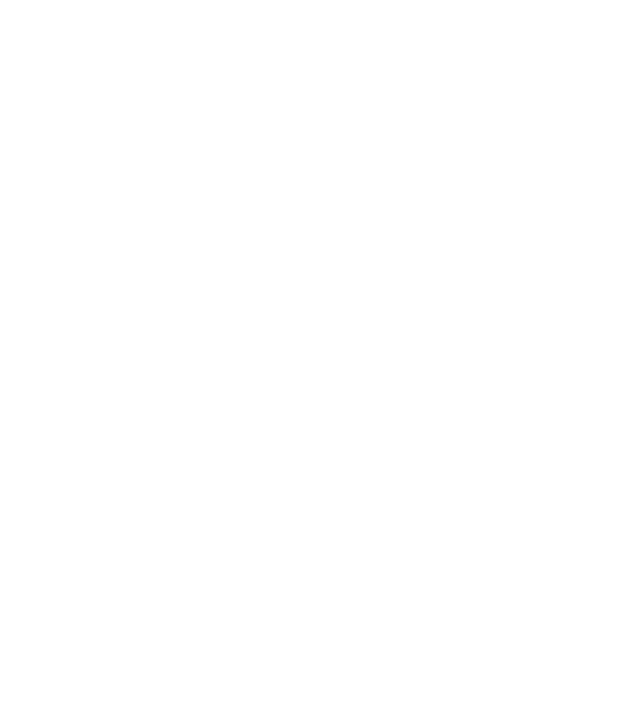
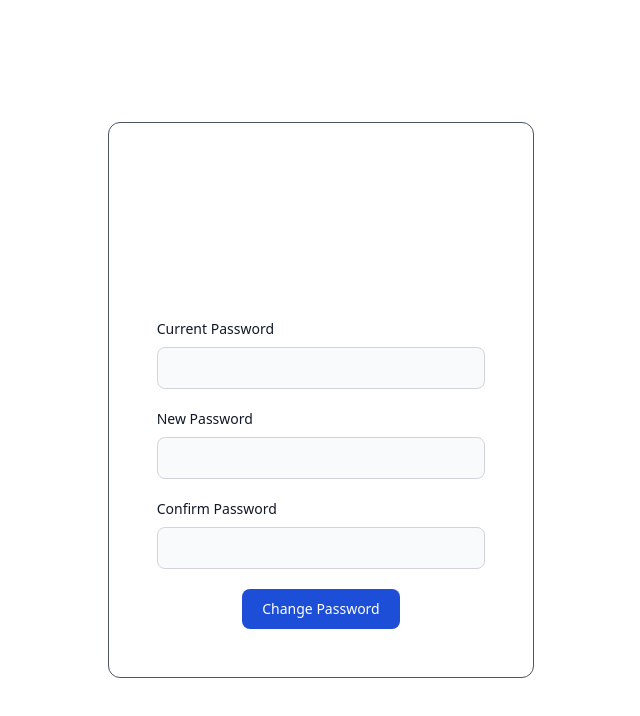
Before and after one commit to jinkukalathiya/Library-management-system, a React (Vite) app: page /ChangePassword in a window 1280 px wide. Before the commit this address had no page. Shown: the top 716 px of the page, without its empty margins (319-959 px from the left). Built offline with nearby package versions, Linux system fonts and the light colour scheme.

Commit message:
changpassword-Ui

```diff
--- a/src/App.jsx
+++ b/src/App.jsx
@@ -4,6 +4,7 @@
 import { BrowserRouter, Route, Routes } from 'react-router-dom'
 import LoginPage from './pages/auth/LoginPage'
 import ForgotPassword from './pages/auth/forgotPassword'
+import ChangePassword from './pages/auth/ChangPassword'
 
 function App() {
   return (
@@ -12,6 +13,7 @@
         <Routes>
           <Route path='/login' element={<LoginPage />} />
           <Route path='/forgotPassword' element={<ForgotPassword />} />
+          <Route path='/ChangePassword' element={<ChangePassword />} />
         </Routes>
       </BrowserRouter>
     </>
--- /dev/null
+++ b/src/pages/auth/ChangPassword.jsx
@@ -0,0 +1,107 @@
+import React from 'react';
+import { useFormik } from 'formik';
+import * as Yup from 'yup';
+
+const ChangePassword = () => {
+    const formik = useFormik({
+        initialValues: {
+            currentPassword: '',
+            newPassword: '',
+            confirmPassword: '',
+        },
+        validationSchema: Yup.object({
+            currentPassword: Yup.string()
+                .required('Current password is required'),
+            newPassword: Yup.string()
+                .min(8, 'New password must be at least 8 characters')
+                .required('New password is required'),
+            confirmPassword: Yup.string()
+                .oneOf([Yup.ref('newPassword'), null], 'Passwords must match')
+                .required('Confirm password is required'),
+        }),
+        onSubmit: values => {
+            alert('Password changed:\n' + JSON.stringify(values, null, 2));
+        },
+    });
+
+    return (
+        <div className='dark:bg-gray-900 h-screen flex items-center'>
+            <div className="container mx-auto flex flex-col justify-center items-center">
+                <div className='border-1 border-gray-600 min-xl:w-4/12 rounded-xl p-12'>
+                    <div className='py-14'>
+                        <h1 className='text-3xl font-bold text-white text-center'>Forgot Password ?</h1>
+                    </div>
+                    <form
+                        onSubmit={formik.handleSubmit}
+                        className="flex flex-col w-full justify-center items-center"
+                    >
+                        {/* Current Password */}
+                        <div className="mb-5 w-full">
+                            <label htmlFor="currentPassword" className="block mb-2 text-sm font-medium text-gray-900 dark:text-white">
+                                Current Password
+                            </label>
+                            <input
+                                id="currentPassword"
+                                name="currentPassword"
+                                type="password"
+                                className="bg-gray-50 border border-gray-300 text-gray-900 text-sm rounded-lg focus:ring-blue-500 focus:border-blue-500 block w-full p-2.5 dark:bg-gray-700 dark:border-gray-600 dark:text-white"
+                                onChange={formik.handleChange}
+                                onBlur={formik.handleBlur}
+                                value={formik.values.currentPassword}
+                            />
+                            {formik.touched.currentPassword && formik.errors.currentPassword && (
+                                <p className="text-red-500 text-sm mt-1">{formik.errors.currentPassword}</p>
+                            )}
+                        </div>
+
+                        {/* New Password */}
+                        <div className="mb-5 w-full">
+                            <label htmlFor="newPassword" className="block mb-2 text-sm font-medium text-gray-900 dark:text-white">
+                                New Password
+                            </label>
+                            <input
+                                id="newPassword"
+                                name="newPassword"
+                                type="password"
+                                className="bg-gray-50 border border-gray-300 text-gray-900 text-sm rounded-lg focus:ring-blue-500 focus:border-blue-500 block w-full p-2.5 dark:bg-gray-700 dark:border-gray-600 dark:text-white"
+                                onChange={formik.handleChange}
+                                onBlur={formik.handleBlur}
+                                value={formik.values.newPassword}
+                            />
+                            {formik.touched.newPassword && formik.errors.newPassword && (
+                                <p className="text-red-500 text-sm mt-1">{formik.errors.newPassword}</p>
+                            )}
+                        </div>
+
+                        {/* Confirm Password */}
+                        <div className="mb-5 w-full">
+                            <label htmlFor="confirmPassword" className="block mb-2 text-sm font-medium text-gray-900 dark:text-white">
+                                Confirm Password
+                            </label>
+                            <input
+                                id="confirmPassword"
+                                name="confirmPassword"
+                                type="password"
+                                className="bg-gray-50 border border-gray-300 text-gray-900 text-sm rounded-lg focus:ring-blue-500 focus:border-blue-500 block w-full p-2.5 dark:bg-gray-700 dark:border-gray-600 dark:text-white"
+                                onChange={formik.handleChange}
+                                onBlur={formik.handleBlur}
+                                value={formik.values.confirmPassword}
+                            />
+                            {formik.touched.confirmPassword && formik.errors.confirmPassword && (
+                                <p className="text-red-500 text-sm mt-1">{formik.errors.confirmPassword}</p>
+                            )}
+                        </div>
+
+                        <button
+                            type="submit"
+                            className="text-white bg-blue-700 hover:bg-blue-800 focus:ring-4 focus:outline-none focus:ring-blue-300 font-medium rounded-lg text-sm w-full sm:w-auto px-5 py-2.5 text-center dark:bg-blue-600 dark:hover:bg-blue-700"
+                        >
+                            Change Password
+                        </button>
+                    </form>
+                </div>
+            </div>
+        </div>
+    );
+};
+export default ChangePassword;
```
